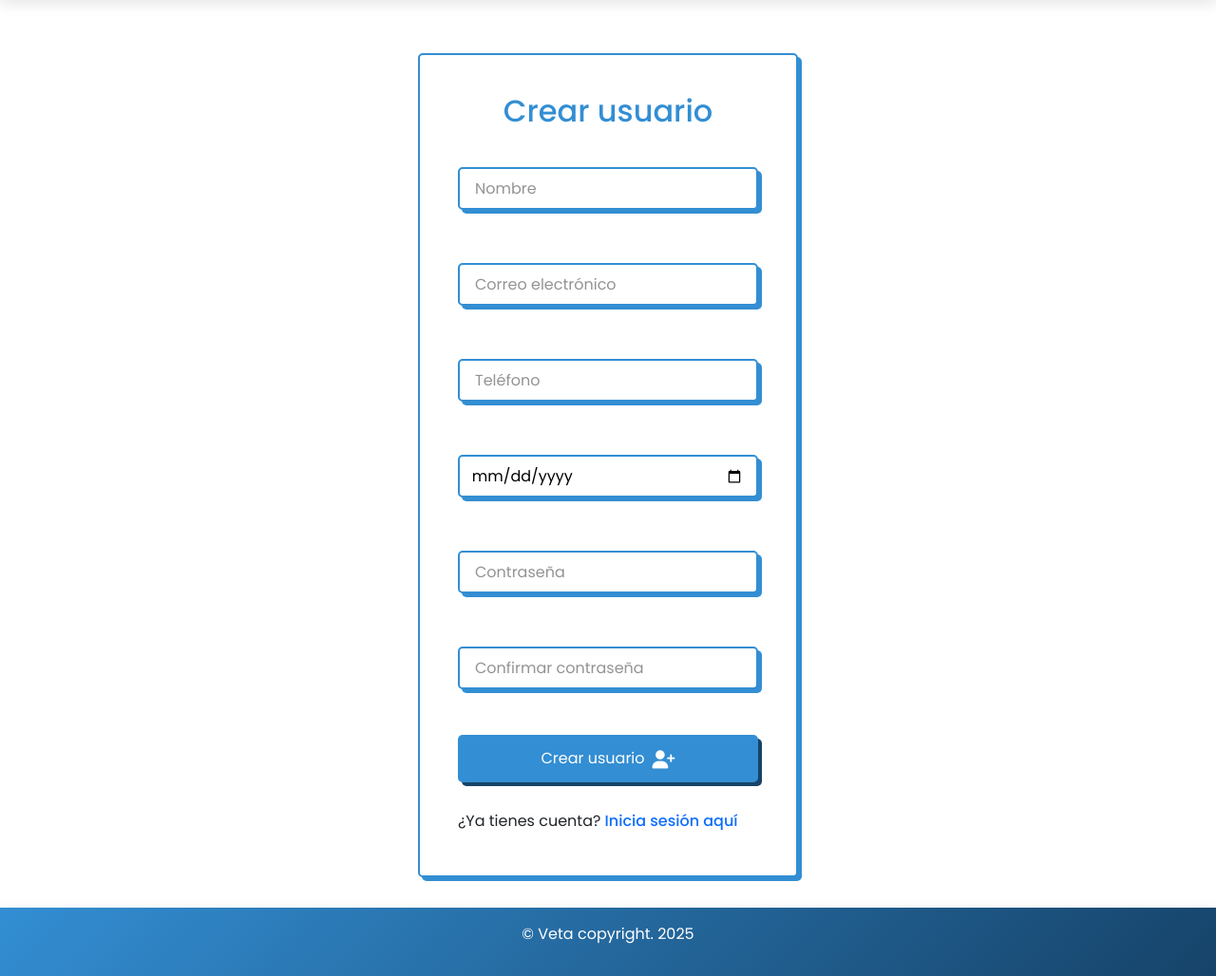
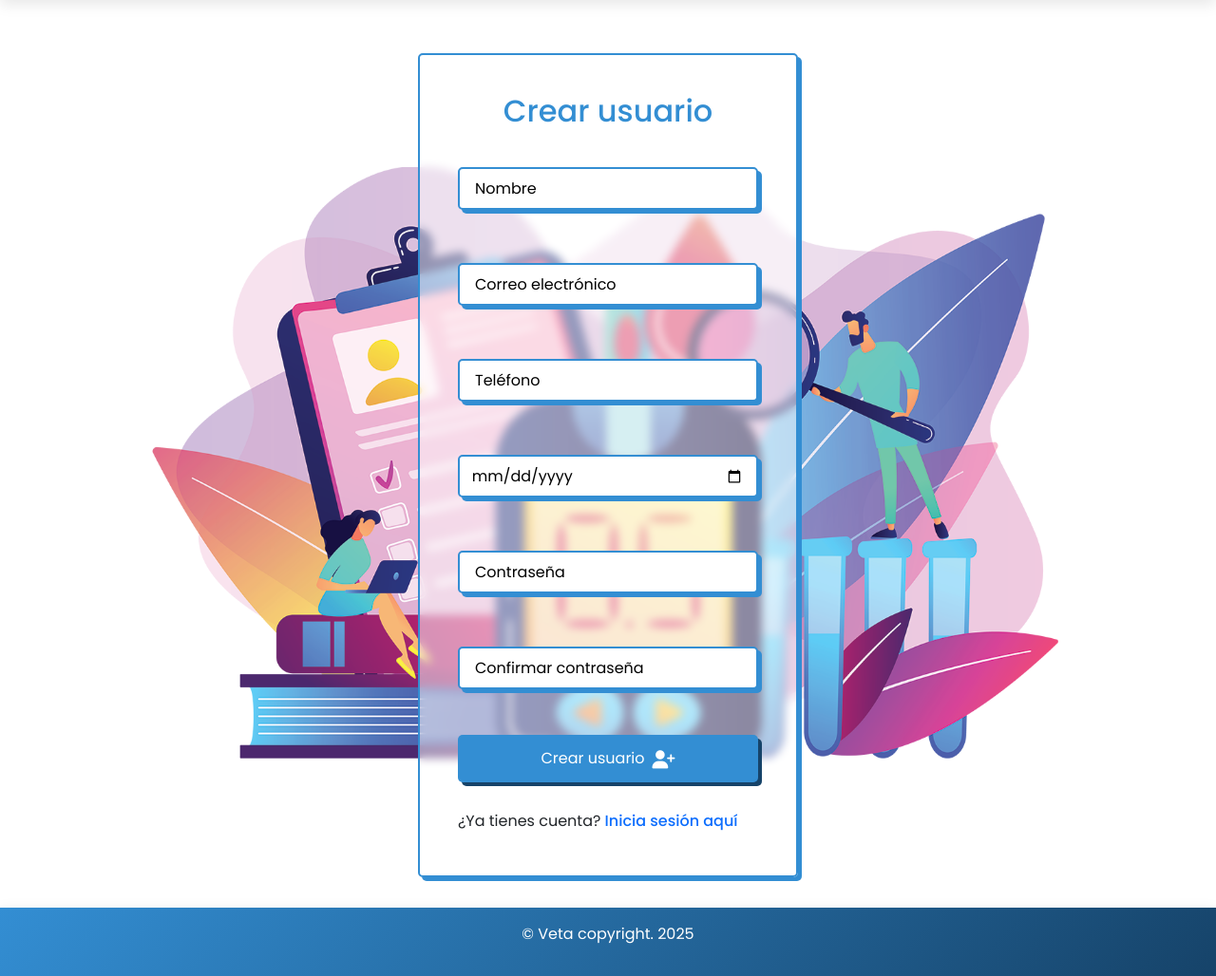
Before and after one commit to SantiagoEchavarria/Veta, a Django app: page /crear_seccion/ in a window 1280 px wide. Shown: the part 56-1084 px from the top of the page at 95% size. Run offline with Django 5.2, Linux system fonts and the light colour scheme.

Commit message:
Fondo de pantalla del auth

```diff
--- a/usuarios/static/usuarios/css/auth.css
+++ b/usuarios/static/usuarios/css/auth.css
@@ -1,4 +1,3 @@
-/* Añadir esto al archivo auth.css */
 .auth-container {
     display: flex;
     justify-content: center;
@@ -8,7 +7,7 @@
 }
 
 .auth-card {
-    background: var(--bg-color);
+    background: rgba(255, 255, 255, 0.50); /* Fondo semi-transparente */
     border: 2px solid var(--primary-color);
     border-radius: var(--border-radius);
     box-shadow: 4px 4px var(--primary-color);
@@ -16,6 +15,7 @@
     width: 100%;
     max-width: 400px;
     transition: transform 0.3s ease;
+    backdrop-filter: blur(5px); /* Efecto de vidrio esmerilado */
 }
 
 .auth-card:hover {
@@ -133,6 +133,17 @@
 }
 
 .auth-input::placeholder {
-    color: var(--font-color-sub);
-    opacity: 0.7;
+    color: black;
 }
+
+.auth-background {
+    background: url('../images/auth-bg.webp') center center no-repeat;
+    background-size: 90%;
+    min-height: 100vh;
+    display: flex;
+    align-items: center;
+}
+
+.auth-container {
+    width: 100%;
+}
--- a/usuarios/templates/usuarios/crear_seccion.html
+++ b/usuarios/templates/usuarios/crear_seccion.html
@@ -1,5 +1,6 @@
 {% extends 'usuarios/base.html' %}
 {% block content %}
+<div class="auth-background">
     <div class="auth-container">
         <div class="auth-card">
             <div class="auth-header">
@@ -93,4 +94,6 @@
             </form>
         </div>
     </div>
+</div>
+
 {% endblock %}
--- a/usuarios/templates/usuarios/iniciar_seccion.html
+++ b/usuarios/templates/usuarios/iniciar_seccion.html
@@ -1,5 +1,6 @@
 {% extends 'usuarios/base.html' %}
 {% block content %}
+<div class="auth-background">
     <div class="auth-container">
         <div class="auth-card">
             <div class="auth-header">
@@ -49,4 +50,5 @@
             </form>
         </div>
     </div>
+</div>
 {% endblock %}
```
Also changed, not shown: usuarios/static/usuarios/images/auth-bg.webp (added). Lines whose indentation alone changed are shown as unchanged.
